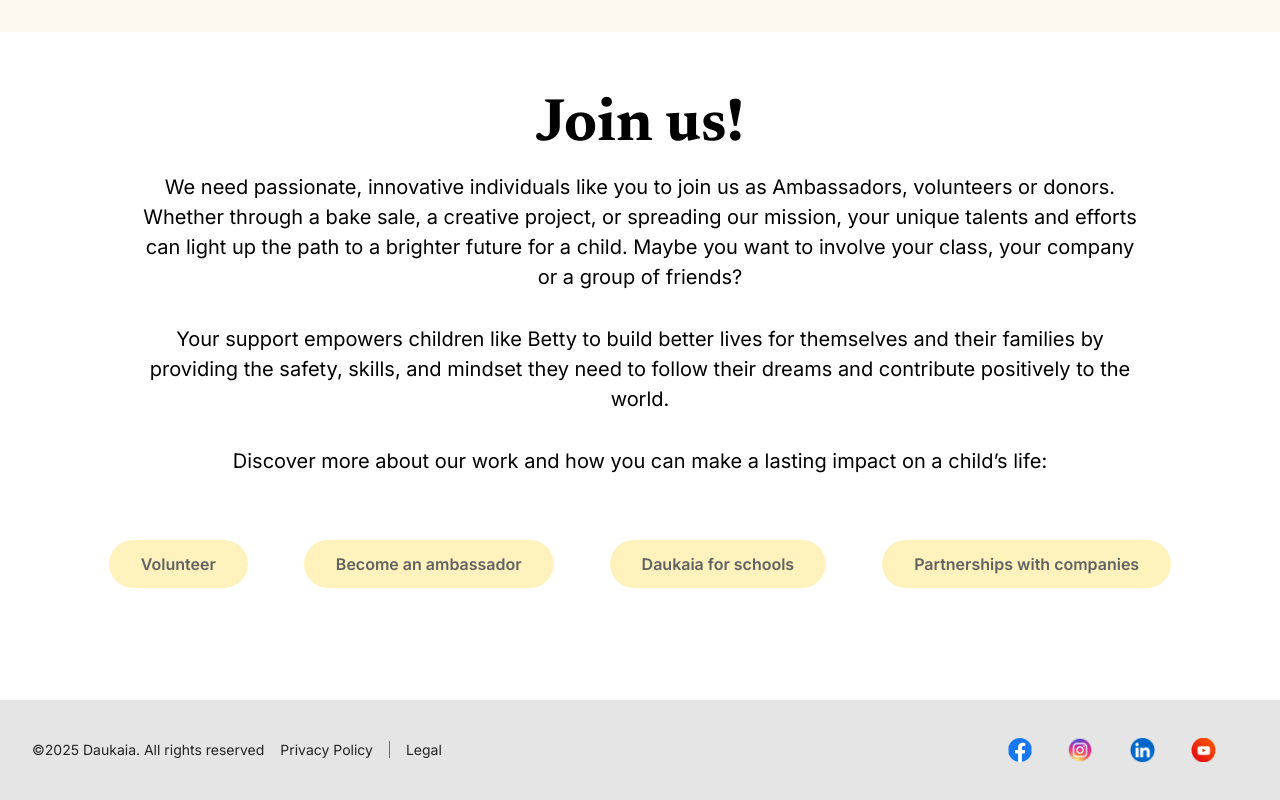
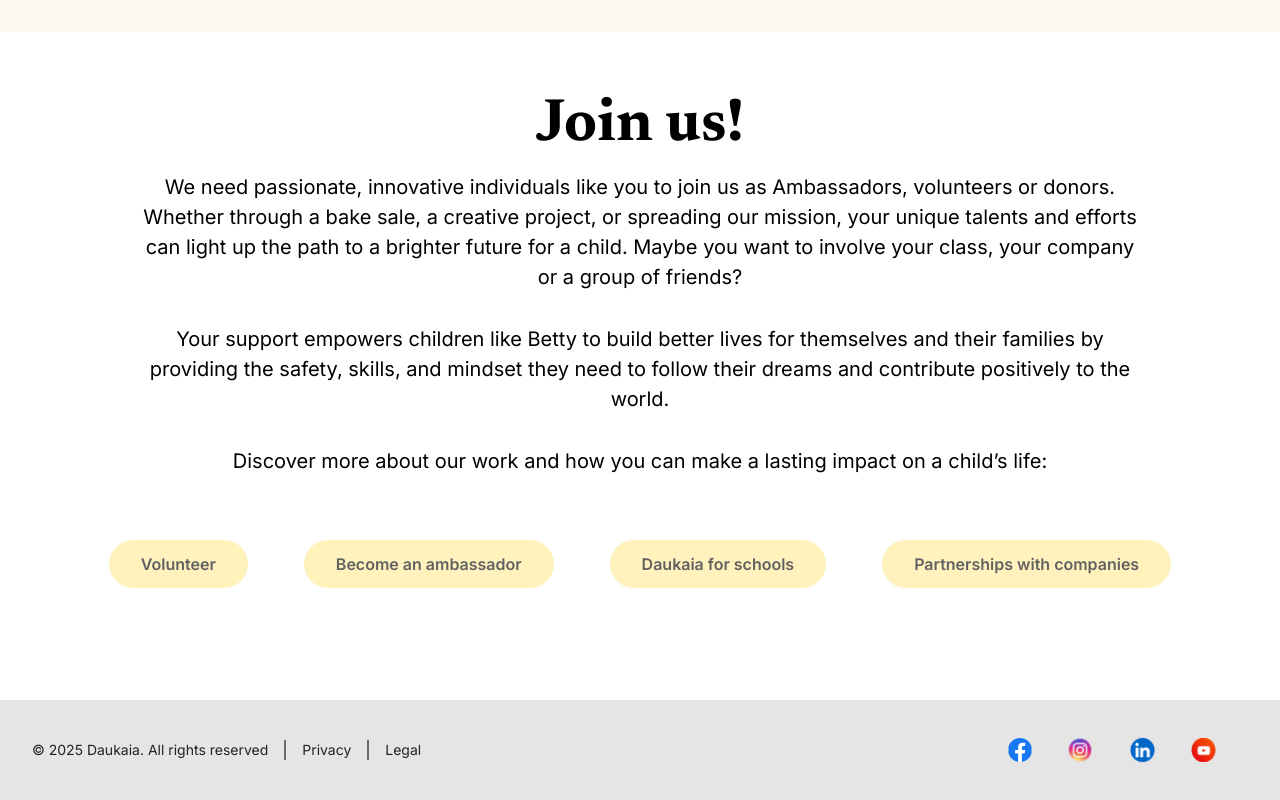
Before and after one commit to samheyman/daukaia-v3, a Next.js app: page / in a window 1280 px wide. Shown: the part 3260-4060 px from the top of the page. Built offline with nearby package versions, Linux system fonts and the light colour scheme.

Commit message:
Improve footer styling

```diff
--- a/src/app/components/Footer.tsx
+++ b/src/app/components/Footer.tsx
@@ -3,16 +3,16 @@ export default function Footer() {
     <footer className="">
       <div className="text-sm flex flex-col lg:flex-row lg:items-center  justify-between items-center footer mx-auto w-[calc(100%-0.75rem)] lg:w-[min(1600px,(100%-4rem))] py-8">
         <div className="flex items-center flex-col lg:flex-row">
-          <p className="copy text-sm pr-4">
-            &copy;2025 Daukaia. All rights reserved
+          <p className="copy text-sm">
+            &copy; 2025 Daukaia. All rights reserved
           </p>
           <ul className="flex justify-center my-2">
-            <li>
-              <a className="disabled pr-4" href="">
-                Privacy Policy
+            <li className="ml-4 pl-4 border-l-2 border-[var(--clr-neutral-400)]">
+              <a className="disabled " href="">
+                Privacy
               </a>
             </li>
-            <li className="pl-4">
+            <li className="ml-4 pl-4 border-l-2 border-[var(--clr-neutral-400)]">
               <a className="" href="/legal">
                 Legal
               </a>
--- a/src/app/globals.css
+++ b/src/app/globals.css
@@ -125,10 +125,6 @@ footer li {
   height: 1.5rem;
   padding-inline: 0.5rem;
 } */
-
-footer li:not(:last-child) a {
-  border-right: 1px solid var(--clr-neutral-400);
-}
 
 /* ******************
 HERO SECTION
```
